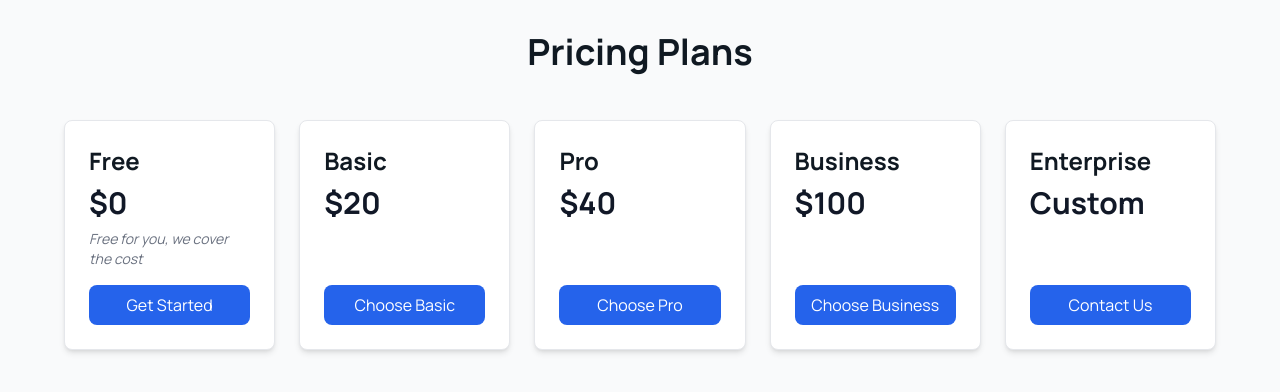
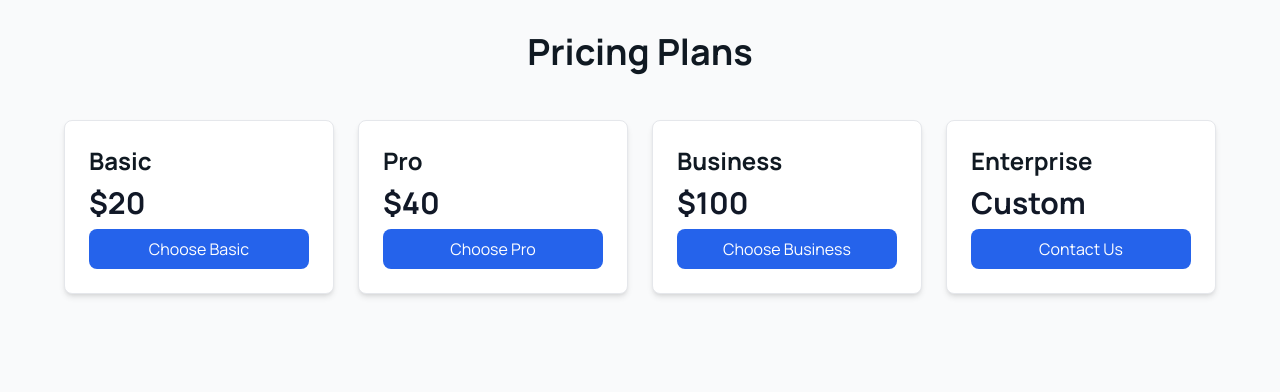
Before and after one commit to ericytex/nextjsboilerplate, a Next.js app: page /pricing in a window 1280 px wide. Shown: the top 392 px of the page. Built offline with nearby package versions, Linux system fonts and the light colour scheme.

Commit message:
Remove free plan from pricing pages and delete related API routes

```diff
--- a/app/api/checkout/free/route.ts
+++ /dev/null
@@ -1,19 +0,0 @@
-import { NextResponse } from 'next/server'
-import { headers } from 'next/headers'
-
-export async function GET() {
-  const headersList = headers()
-  const host = headersList.get('host') || 'localhost:3000'
-
-  // Use Vercel URL if available, otherwise construct from host
-  const baseUrl = process.env.NEXT_PUBLIC_APP_URL
-    || (process.env.VERCEL_URL ? `https://${process.env.VERCEL_URL}` : null)
-    || (process.env.NODE_ENV === 'production' ? `https://${host}` : `http://${host}`)
-
-  // Free plan doesn't need checkout URL, but we return success/cancel URLs
-  return NextResponse.json({
-    url: null, // Free plan skips checkout
-    success_url: `${baseUrl}/success?plan=free`,
-    cancel_url: `${baseUrl}/cancel`,
-  })
-}
--- a/app/api/track-free-signup/route.ts
+++ /dev/null
@@ -1,44 +0,0 @@
-import { NextResponse } from 'next/server'
-
-/**
- * This endpoint tracks free plan signups.
- * When a user signs up for the free plan, you (the business) will be charged by Creem.io.
- *
- * You can:
- * 1. Log this to a database
- * 2. Send to an analytics service
- * 3. Trigger a webhook to Creem.io to charge your account
- * 4. Send yourself an email notification
- */
-export async function POST(request: Request) {
-  try {
-    const body = await request.json()
-    const { plan, timestamp } = body
-
-    // Log the free signup (you can replace this with database storage, webhook, etc.)
-    console.log('Free plan signup tracked:', {
-      plan,
-      timestamp,
-      date: new Date().toISOString(),
-      note: 'Business should be charged for this free user signup',
-    })
-
-    // TODO: Add your logic here to:
-    // - Store in database
-    // - Send webhook to Creem.io to charge your account
-    // - Send notification email
-    // - Update analytics
-
-    return NextResponse.json({
-      success: true,
-      message: 'Free signup tracked',
-      note: 'This signup should be charged to the business account',
-    })
-  } catch (error) {
-    console.error('Error tracking free signup:', error)
-    return NextResponse.json(
-      { error: 'Failed to track signup' },
-      { status: 500 }
-    )
-  }
-}
--- a/app/page.tsx
+++ b/app/page.tsx
@@ -155,17 +155,7 @@ export default function Home() {
                   <h2 className="text-text-light text-4xl font-black leading-tight tracking-[-0.033em]">Choose Your Plan</h2>
                   <p className="text-text-light-secondary text-lg font-normal leading-normal max-w-2xl">Simple, transparent pricing to get you started on your next big idea.</p>
                 </div>
-                <div className="grid grid-cols-1 md:grid-cols-2 lg:grid-cols-3 xl:grid-cols-5 gap-6 w-full max-w-7xl">
-                  {/* Free Plan */}
-                  <div className="flex flex-col p-6 rounded-xl border border-black/10 bg-white">
-                    <h3 className="text-text-light text-lg font-bold">Free</h3>
-                    <p className="text-text-light text-4xl font-black mt-4">$0</p>
-                    <p className="text-text-light-secondary text-sm mt-2 italic">Free for you, we cover the cost</p>
-                    <Button asChild variant="outline" className="w-full mt-8 h-10 px-4 bg-black/[.08] text-text-light text-sm font-bold leading-normal tracking-[0.015em] hover:bg-black/10 border-0 no-underline">
-                      <Link href="/pricing" className="no-underline">Get Started</Link>
-                    </Button>
-                  </div>
-
+                <div className="grid grid-cols-1 md:grid-cols-2 lg:grid-cols-4 gap-6 w-full max-w-6xl">
                   {/* Basic Plan */}
                   <div className="flex flex-col p-6 rounded-xl border border-black/10 bg-white">
                     <h3 className="text-text-light text-lg font-bold">Basic</h3>
--- a/app/pricing/page.tsx
+++ b/app/pricing/page.tsx
@@ -6,13 +6,6 @@ export default function PricingPage() {
   const router = useRouter()
 
   const plans = [
-    {
-      id: 'free',
-      name: 'Free',
-      price: '$0',
-      buttonText: 'Get Started',
-      checkoutUrl: '/api/checkout/free',
-    },
     {
       id: 'basic',
       name: 'Basic',
@@ -46,12 +39,6 @@ export default function PricingPage() {
   const handleCheckout = async (planId: string, checkoutUrl: string) => {
     if (planId === 'enterprise') {
       router.push(checkoutUrl)
-      return
-    }
-
-    // Free plan - skip checkout, go directly to success
-    if (planId === 'free') {
-      router.push(`/success?plan=free`)
       return
     }
 
@@ -97,7 +84,7 @@ export default function PricingPage() {
       <div className="max-w-6xl mx-auto">
         <h1 className="text-4xl font-bold text-center mb-12">Pricing Plans</h1>
 
-        <div className="grid grid-cols-1 md:grid-cols-2 lg:grid-cols-3 xl:grid-cols-5 gap-6">
+        <div className="grid grid-cols-1 md:grid-cols-2 lg:grid-cols-4 gap-6">
           {plans.map((plan) => (
             <div
               key={plan.id}
@@ -107,11 +94,6 @@ export default function PricingPage() {
               <div className="text-3xl font-bold mb-2 text-gray-900">
                 {plan.price}
               </div>
-              {plan.id === 'free' && (
-                <p className="text-sm text-gray-500 mb-4 italic">
-                  Free for you, we cover the cost
-                </p>
-              )}
               <button
                 onClick={() => handleCheckout(plan.id, plan.checkoutUrl)}
                 className="mt-auto px-4 py-2 bg-blue-600 text-white rounded-lg hover:bg-blue-700 transition text-center w-full"
--- a/app/success/page.tsx
+++ b/app/success/page.tsx
@@ -8,20 +8,6 @@ function SuccessContent() {
   const searchParams = useSearchParams()
   const router = useRouter()
   const plan = searchParams.get('plan') || 'unknown'
-  const isFree = plan === 'free'
-
-  // Track free plan signup (business will be charged)
-  useEffect(() => {
-    if (isFree) {
-      fetch('/api/track-free-signup', {
-        method: 'POST',
-        headers: { 'Content-Type': 'application/json' },
-        body: JSON.stringify({ plan: 'free', timestamp: new Date().toISOString() }),
-      }).catch((error) => {
-        console.error('Failed to track free signup:', error)
-      })
-    }
-  }, [isFree])
 
   // Automatically redirect to dashboard after 3 seconds
   useEffect(() => {
@@ -35,17 +21,12 @@ function SuccessContent() {
   return (
     <main className="min-h-screen p-8 flex items-center justify-center">
       <div className="max-w-md mx-auto text-center">
-        <h1 className={`text-4xl font-bold mb-4 ${isFree ? 'text-blue-600' : 'text-green-600'}`}>
-          {isFree ? 'Welcome!' : 'Payment Successful'}
+        <h1 className="text-4xl font-bold mb-4 text-green-600">
+          Payment Successful
         </h1>
         <p className="text-lg text-gray-600 mb-2">
           Plan: <span className="font-semibold capitalize">{plan}</span>
         </p>
-        {isFree && (
-          <p className="text-sm text-gray-500 mb-4 italic">
-            Your free plan is active. We're covering the cost for you!
-          </p>
-        )}
         <p className="text-sm text-gray-500 mb-6">
           Redirecting to your dashboard in a few seconds...
         </p>
```
